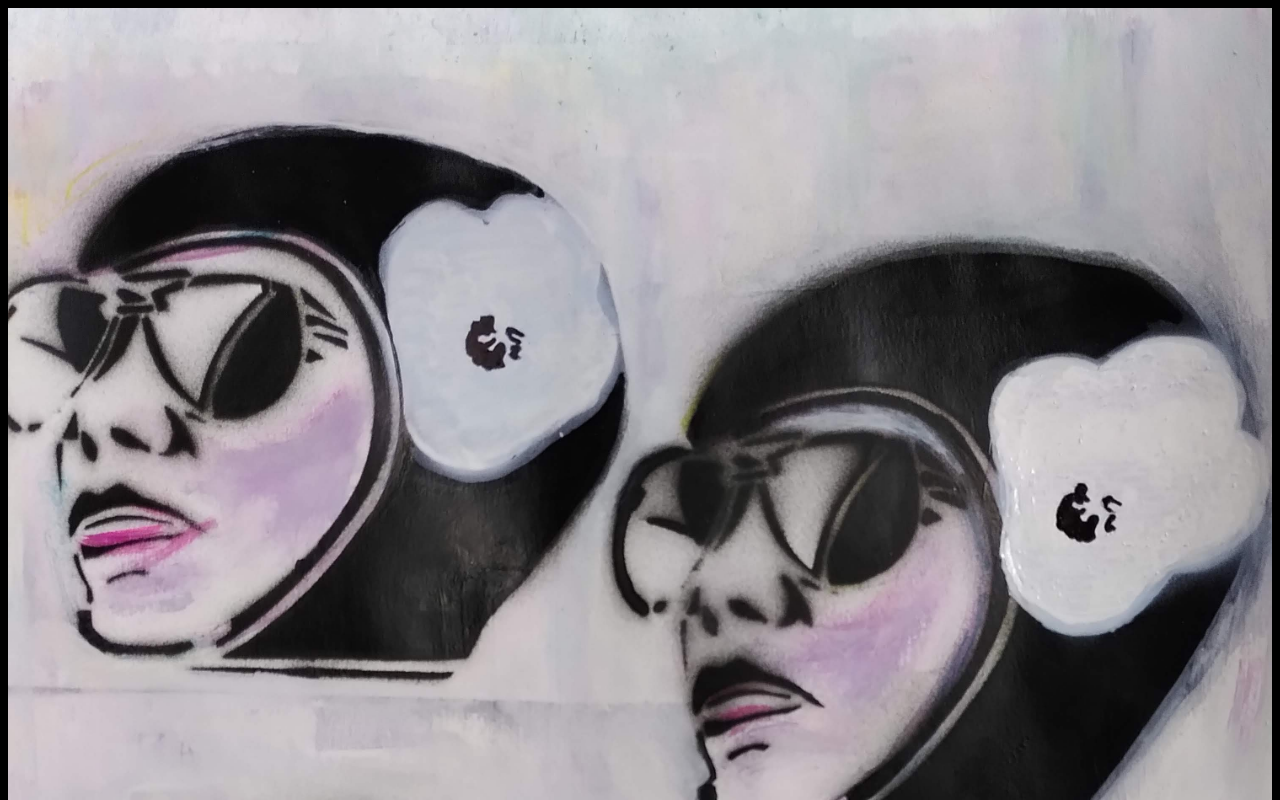
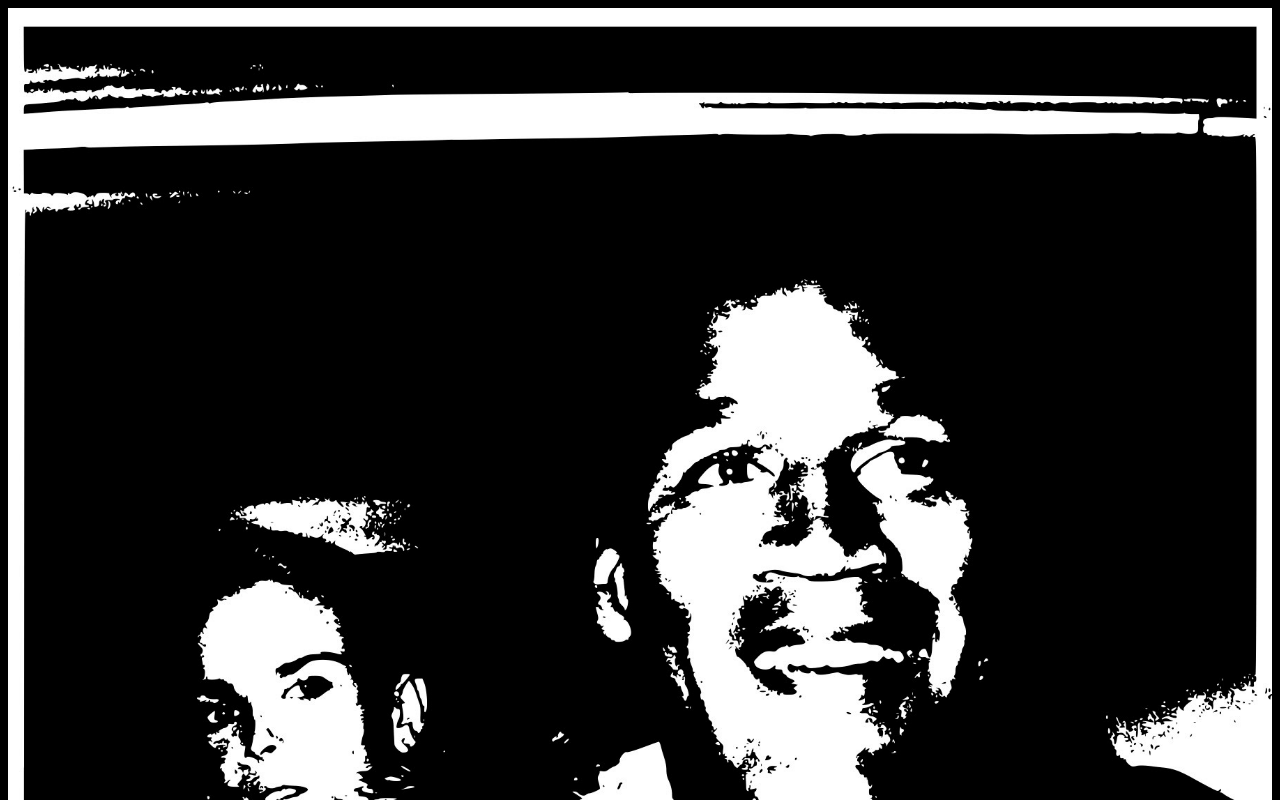
Before and after one commit to patnspace-art/patnspace-art, a plain HTML site: page index.html in a window 1280 px wide. Shown: the top 800 px of the page. Drawn offline with Linux system fonts and the light colour scheme.

Commit message:
Update index.html

```diff
--- a/index.html
+++ b/index.html
@@ -36,6 +36,7 @@
   <!-- Content -->
   <!-- <script src="/assets/js/xy-polyfill.js" nomodule></script> -->
   <!-- <script src="/assets/js/script.js" type="module"></script> -->
+   <img src="OJ.jpg" width="100%">
   <img src="IMG_20211211_154924.jpg" width="100%">
 </body>
 </html>
```
